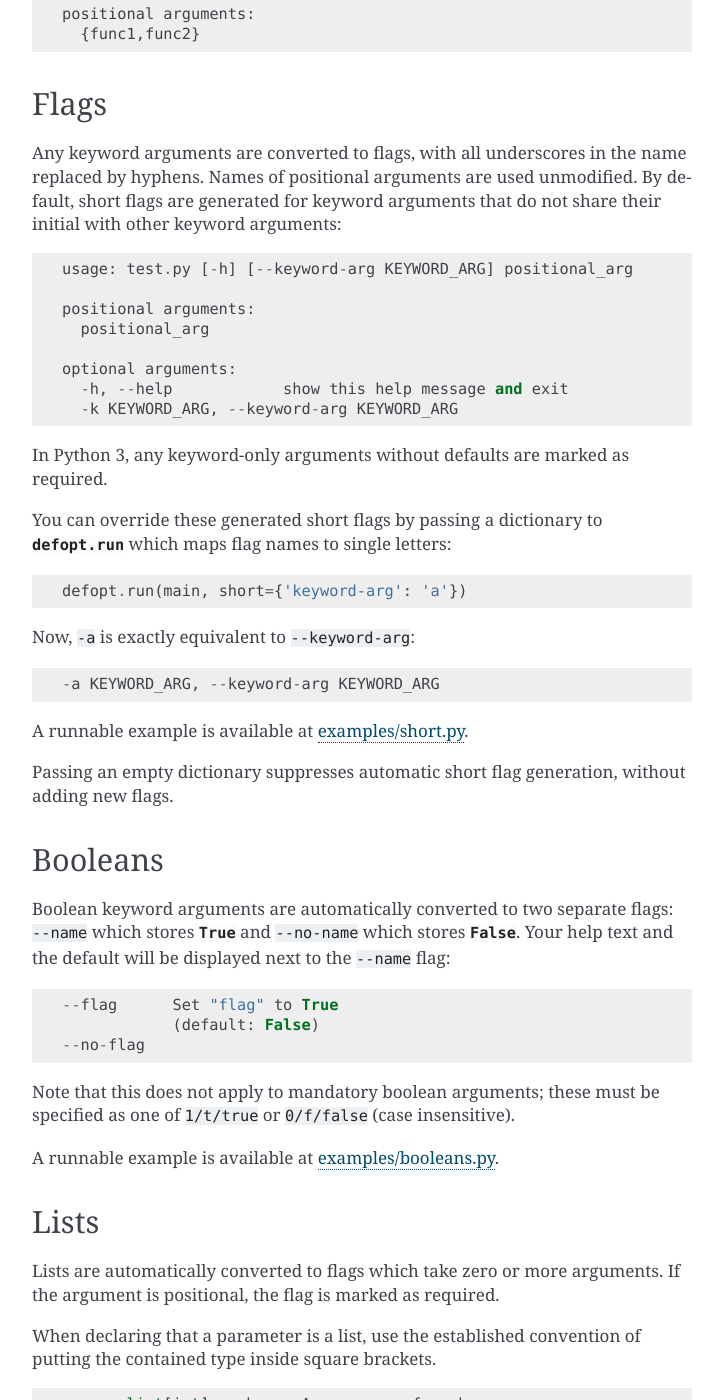
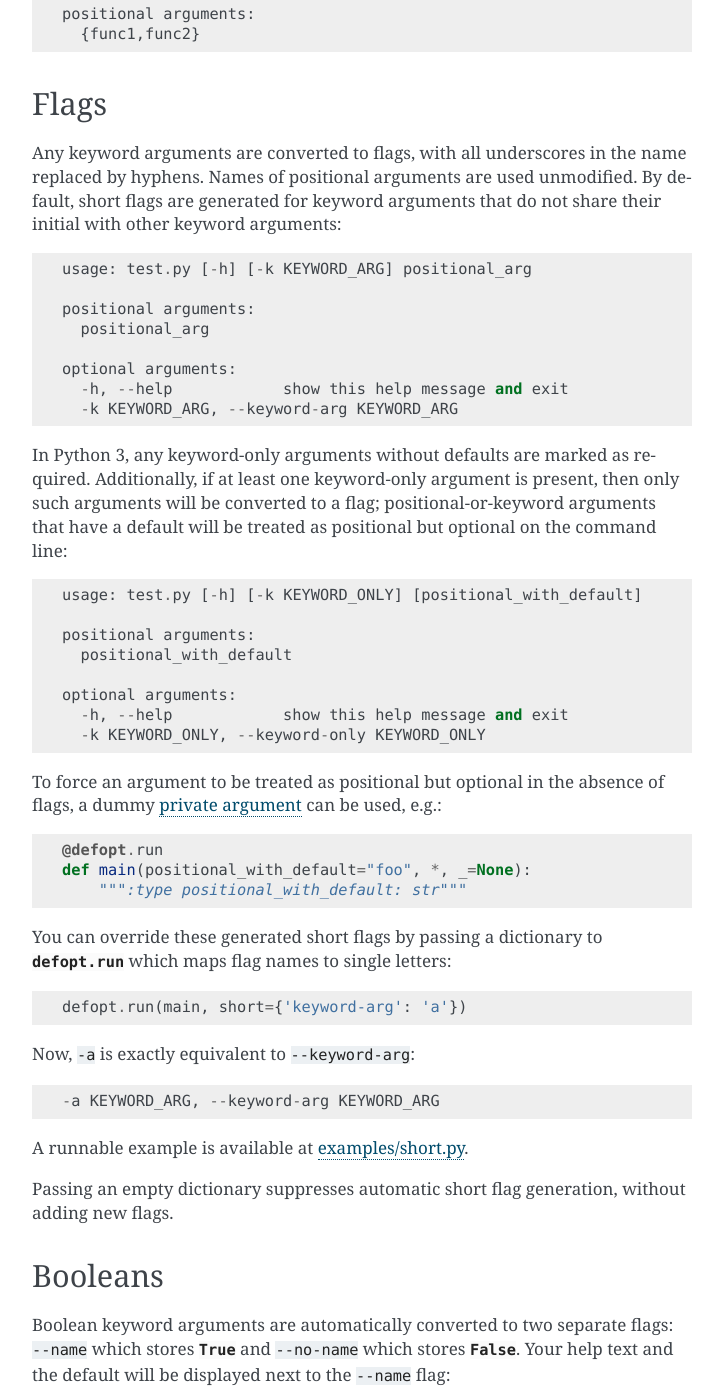
Before and after one commit to anntzer/defopt, a Sphinx documentation site: the page built from docs/features.rst, in a window 1280 px wide and 1400 px high, scrolled down 1021 px. Shown: the whole window, without its empty margins (388-1111 px from the left). Built offline with Sphinx 7.4.7, drawn with Linux system fonts in a browser that asks for light colours.

Commit message:
Positional but optional arguments.

```diff
--- a/docs/features.rst
+++ b/docs/features.rst
@@ -54,7 +54,7 @@ the name replaced by hyphens. Names of positional arguments are used
 unmodified.  By default, short flags are generated for keyword arguments
 that do not share their initial with other keyword arguments::
 
-    usage: test.py [-h] [--keyword-arg KEYWORD_ARG] positional_arg
+    usage: test.py [-h] [-k KEYWORD_ARG] positional_arg
 
     positional arguments:
       positional_arg
@@ -63,7 +63,27 @@ that do not share their initial with other keyword arguments::
       -h, --help            show this help message and exit
       -k KEYWORD_ARG, --keyword-arg KEYWORD_ARG
 
-In Python 3, any keyword-only arguments without defaults are marked as required.
+In Python 3, any keyword-only arguments without defaults are marked as
+required.  Additionally, if at least one keyword-only argument is present,
+then only such arguments will be converted to a flag; positional-or-keyword
+arguments that have a default will be treated as positional but optional on the
+command line::
+
+    usage: test.py [-h] [-k KEYWORD_ONLY] [positional_with_default]
+
+    positional arguments:
+      positional_with_default
+
+    optional arguments:
+      -h, --help            show this help message and exit
+      -k KEYWORD_ONLY, --keyword-only KEYWORD_ONLY
+
+To force an argument to be treated as positional but optional in the absence of
+flags, a dummy `private argument`_ can be used, e.g.::
+
+    @defopt.run
+    def main(positional_with_default="foo", *, _=None):
+        """:type positional_with_default: str"""
 
 You can override these generated short flags by passing a dictionary to
 `defopt.run` which maps flag names to single letters::
@@ -179,6 +199,8 @@ Variable keyword arguments (``**kwargs``) are not supported.
 
 A runnable example is available at `examples/starargs.py`_.
 
+.. _private argument:
+
 Private Arguments
 -----------------
 
```
Also changed, not shown: defopt.py (+6 -1 lines), test_defopt.py (+9 -5 lines).
